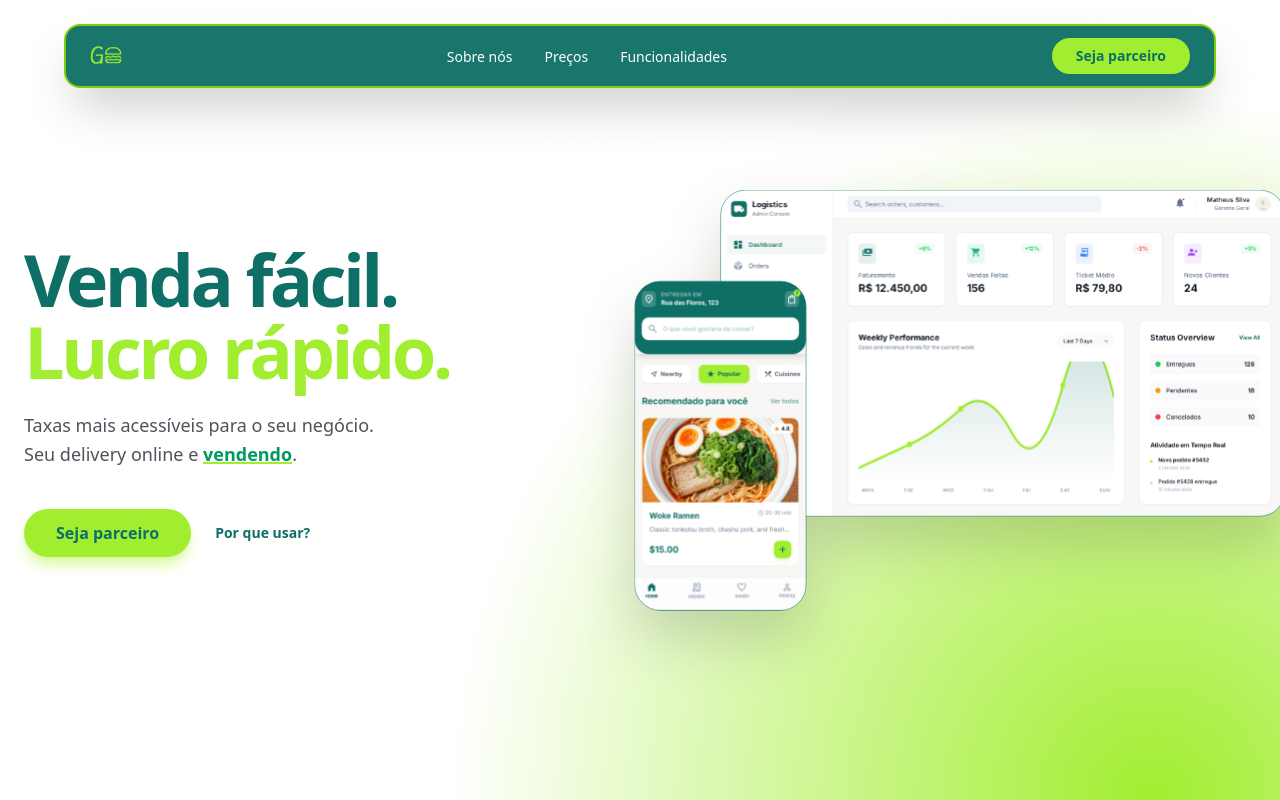
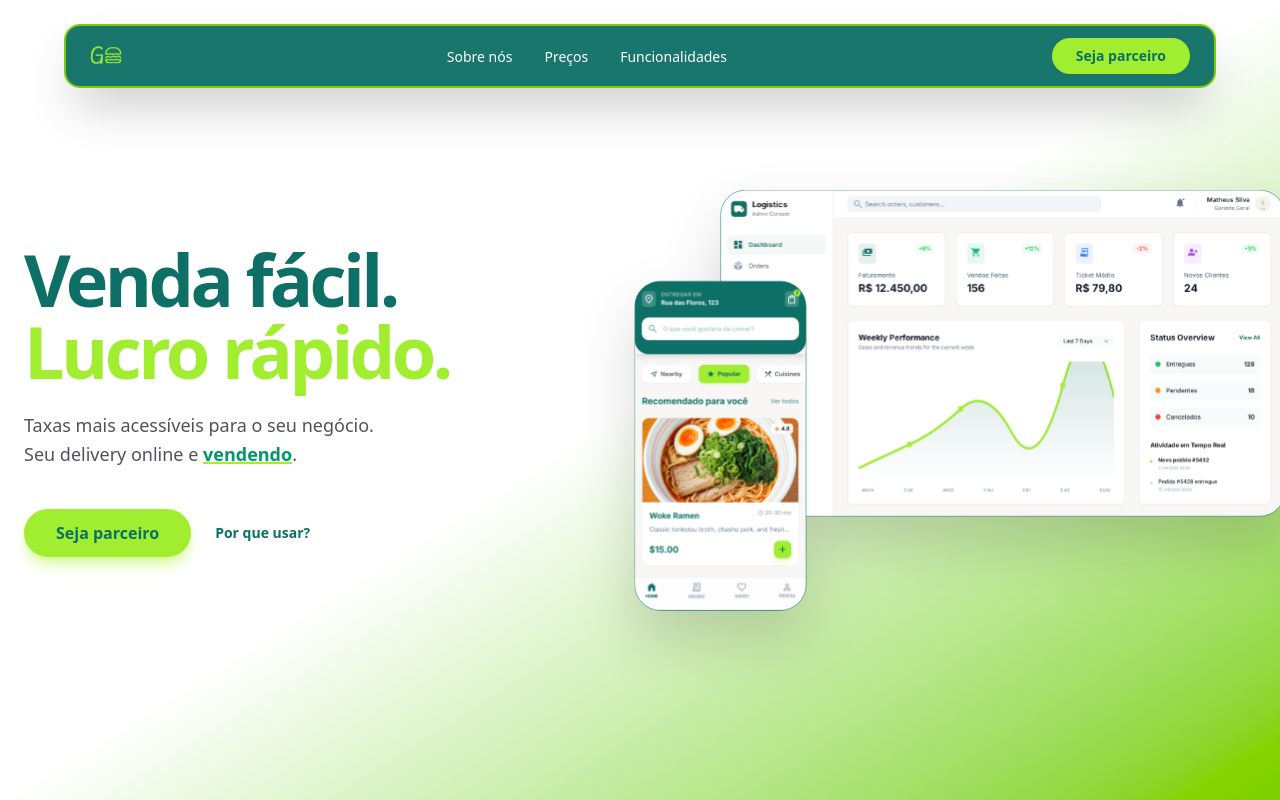
Before and after one commit to ederoliv/goeat-sejaparceiro, a React (Vite) app: page / in a window 1280 px wide. Built offline with nearby package versions, Linux system fonts and the light colour scheme.

Commit message:
gradient linear quase

```diff
--- a/src/App.tsx
+++ b/src/App.tsx
@@ -5,10 +5,7 @@ import heroImage from "../public/dashboard_mobile_baanner.svg"
 function App() {
   return (
 
-    <main className="relative min-h-screen w-full overflow-x-hidden bg-goeat-gradient"
-    style={{
-      background: "radial-gradient(circle at 90% 100%, #a1ee30 0%, rgba(255, 255, 255, 0.9) 50%, #ffffff 100%)"
-    }}>
+    <main className="relative min-h-screen w-full overflow-x-hidden bg-linear-to-tl from-lime-500/100 via-white to-white">
 
       <div className="absolute top-0 right-0 -z-10 h-[600px] w-[600px] bg-lime-100/50 blur-[120px] rounded-full" />
 
```
